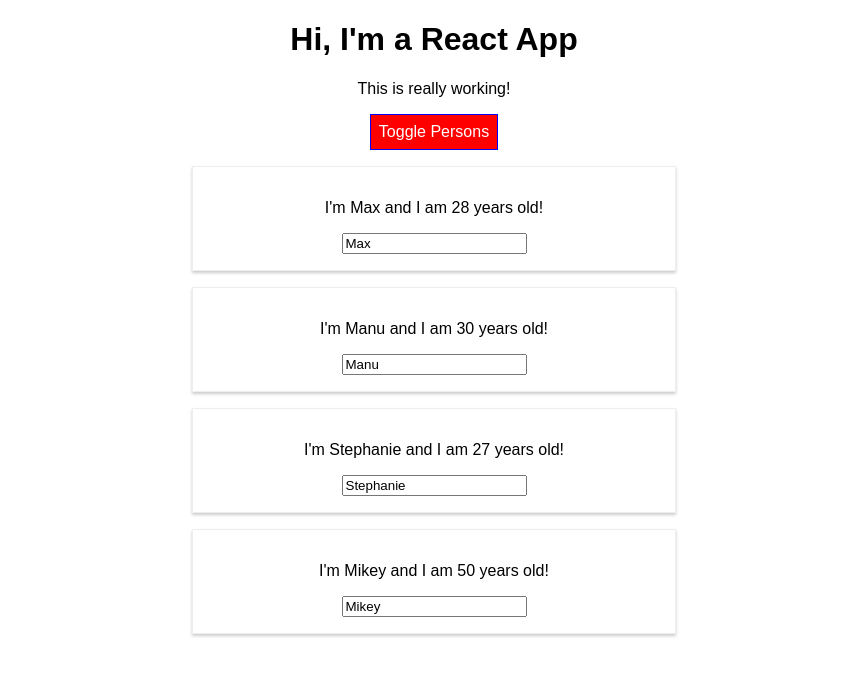
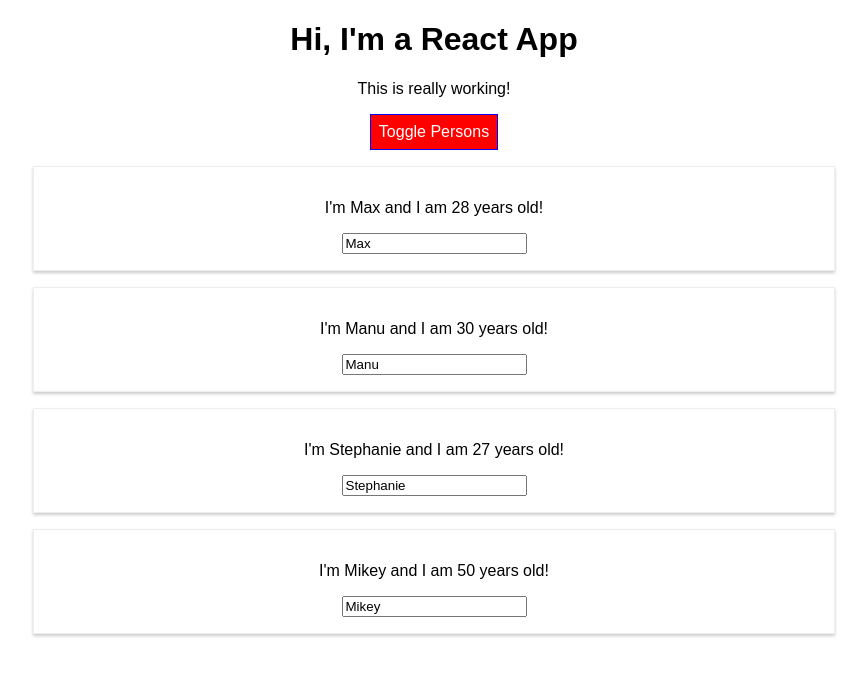
Before and after one commit to tharkad/react-complete-2, a React (Create React App) app: page / in a window 1280 px wide. Both pictures are taken after a click on the button "Toggle Persons". Shown: the top 676 px of the page, without its empty margins (206-1073 px from the left). Built offline with nearby package versions, Linux system fonts and the light colour scheme.

Commit message:
Removed Radium

```diff
--- a/src/App.js
+++ b/src/App.js
@@ -1,7 +1,6 @@
 import React, {Component} from 'react';
 import './App.css';
 import Person from './Person/Person.js';
-import Radium, {StyleRoot} from 'radium';
 
 class App extends Component {
   state = {
@@ -49,10 +48,6 @@ class App extends Component {
       border: '1px solid blue',
       padding: '8px',
       cursor: 'pointer',
-      ':hover': {
-        backgroundColor: 'lightgreen',
-        color: 'black'
-      }
     };
 
     let persons = null;
@@ -71,10 +66,6 @@ class App extends Component {
       );
 
       buttonStyle.backgroundColor = 'red';
-      buttonStyle[':hover'] = {
-        backgroundColor: 'salmon',
-        color: 'black'
-      }
     }
 
     const classes = [];
@@ -86,7 +77,6 @@ class App extends Component {
     }
 
     return (
-      <StyleRoot>
       <div className="App">
         <h1>Hi, I'm a React App</h1>
         <p className={classes.join(' ')}>This is really working!</p>
@@ -95,9 +85,8 @@ class App extends Component {
           onClick={this.togglePersonHandler.bind(this, 'Maximilian')}>Toggle Persons</button>
         {persons}
       </div>
-      </StyleRoot>
     );
   }
 }
 
-export default Radium(App);
+export default App;
--- a/src/Person/Person.css
+++ b/src/Person/Person.css
@@ -7,8 +7,8 @@
     text-align: center;
 }
 
-@media (min-width: 500px) {
+/* @media (min-width: 500px) {
     .Person {
         width: 450px;
     }
-}
+} */
--- a/src/Person/Person.js
+++ b/src/Person/Person.js
@@ -1,16 +1,10 @@
 import React from 'react';
 import './Person.css';
-import Radium from 'radium';
 
 const person = (props) => {
-    const style = {
-        '@media (min-width: 500px': {
-            width: '450px'
-        }
-    };
 
     return (
-        <div className='Person' style={style}>
+        <div className='Person'>
             <p onClick={props.click}>I'm {props.name} and I am {props.age} years old!</p>
             <p>{props.children}</p>
             <input type="text" onChange={props.changed} value={props.name}/>
@@ -18,4 +12,4 @@ const person = (props) => {
     )
 }
 
-export default Radium(person);
+export default person;
```
Lines whose indentation alone changed are shown as unchanged.
